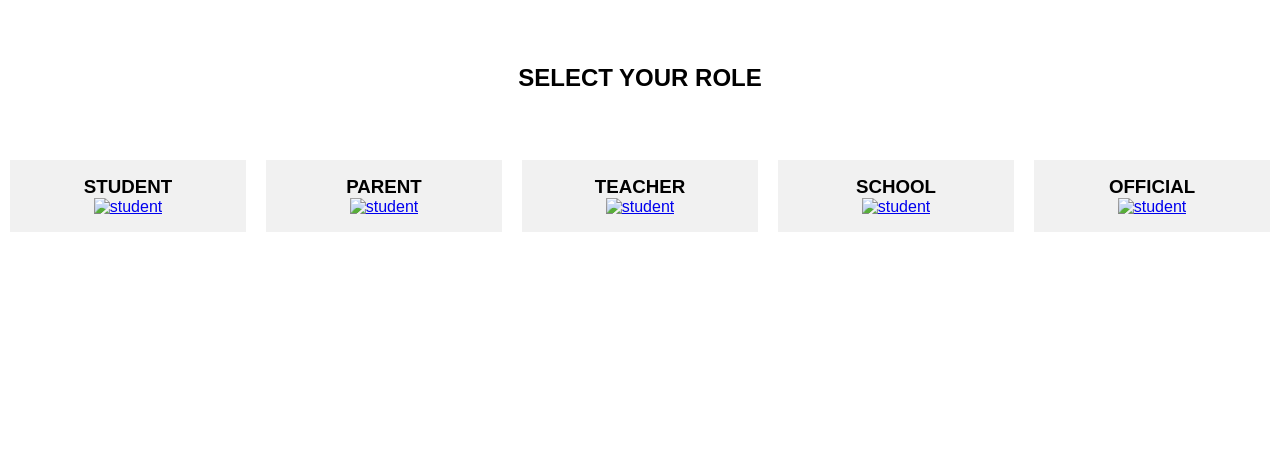
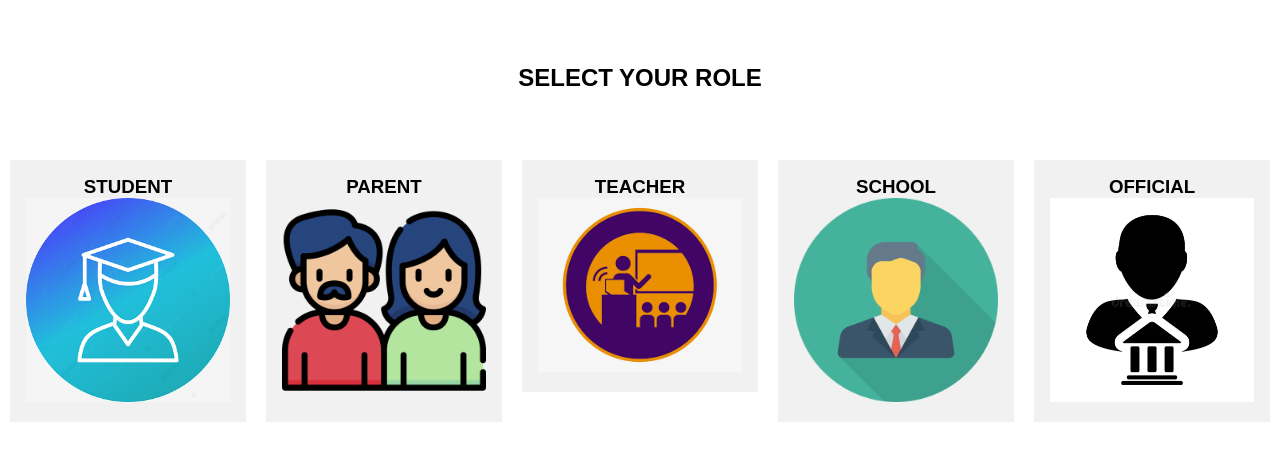
Before and after one commit to Pranathi-2003/mwq, a plain HTML site: page 1login.html in a window 1280 px wide. Drawn offline with Linux system fonts and the light colour scheme; the site is published under a folder, as on GitHub Pages, so addresses that start at the root find nothing.

Commit message:
Update 1login.html

```diff
--- a/1login.html
+++ b/1login.html
@@ -16,7 +16,7 @@
         <div class="card">
           <h3>STUDENT</h3>
           <!-- <a href="/loginstu.html"><img src="/images/zstudent.jpg" alt="student" class="  responsive"></a> -->
-          <a href="test_students.html"><img src="/images/zstudent.jpg" alt="student" class="  responsive"></a>
+          <a href="test_students.html"><img src="images/zstudent.jpg" alt="student" class="  responsive"></a>
 
         </div>
       </div>
@@ -24,7 +24,7 @@
         <div class="card">
           <h3>PARENT</h3>
           <!-- <a href="/login_parent.html"><img src="/images/zparent.png" alt="student" class="  responsive"></a> -->
-          <a href="test_parents.html"><img src="/images/zparent.png" alt="student" class="  responsive"></a>
+          <a href="test_parents.html"><img src="images/zparent.png" alt="student" class="  responsive"></a>
 
         </div>
       </div>
@@ -33,7 +33,7 @@
         <div class="card">
           <h3>TEACHER</h3>
 <!--           <a href="login_teacher.html"><img src="/images/zteacher.png" alt="student" class="responsive"></a> -->
-          <a href="test_teachers.html"><img src="/images/zteacher.png" alt="student" class="responsive"></a>
+          <a href="test_teachers.html"><img src="images/zteacher.png" alt="student" class="responsive"></a>
 
 
         </div>
@@ -43,7 +43,7 @@
         <div class="card">
           <h3>SCHOOL</h3>
           <!-- <a href="/login_management.html"><img src="/images/zmanager.png" alt="student"class="  responsive"></a> -->
-          <a href="school.html"><img src="/images/zmanager.png" alt="student"class="  responsive"></a>
+          <a href="school.html"><img src="images/zmanager.png" alt="student"class="  responsive"></a>
 
         </div>
       </div>
@@ -52,7 +52,7 @@
         <div class="card">
           <h3>OFFICIAL</h3>
           <!-- <a href="/login_official.html"><img src="/images/zofficial.jpg" alt="student" class="  responsive"></a> -->
-          <a href="pra.html"><img src="/images/zofficial.jpg" alt="student" class="  responsive"></a>
+          <a href="pra.html"><img src="images/zofficial.jpg" alt="student" class="  responsive"></a>
 
         </div>
       </div>
```
